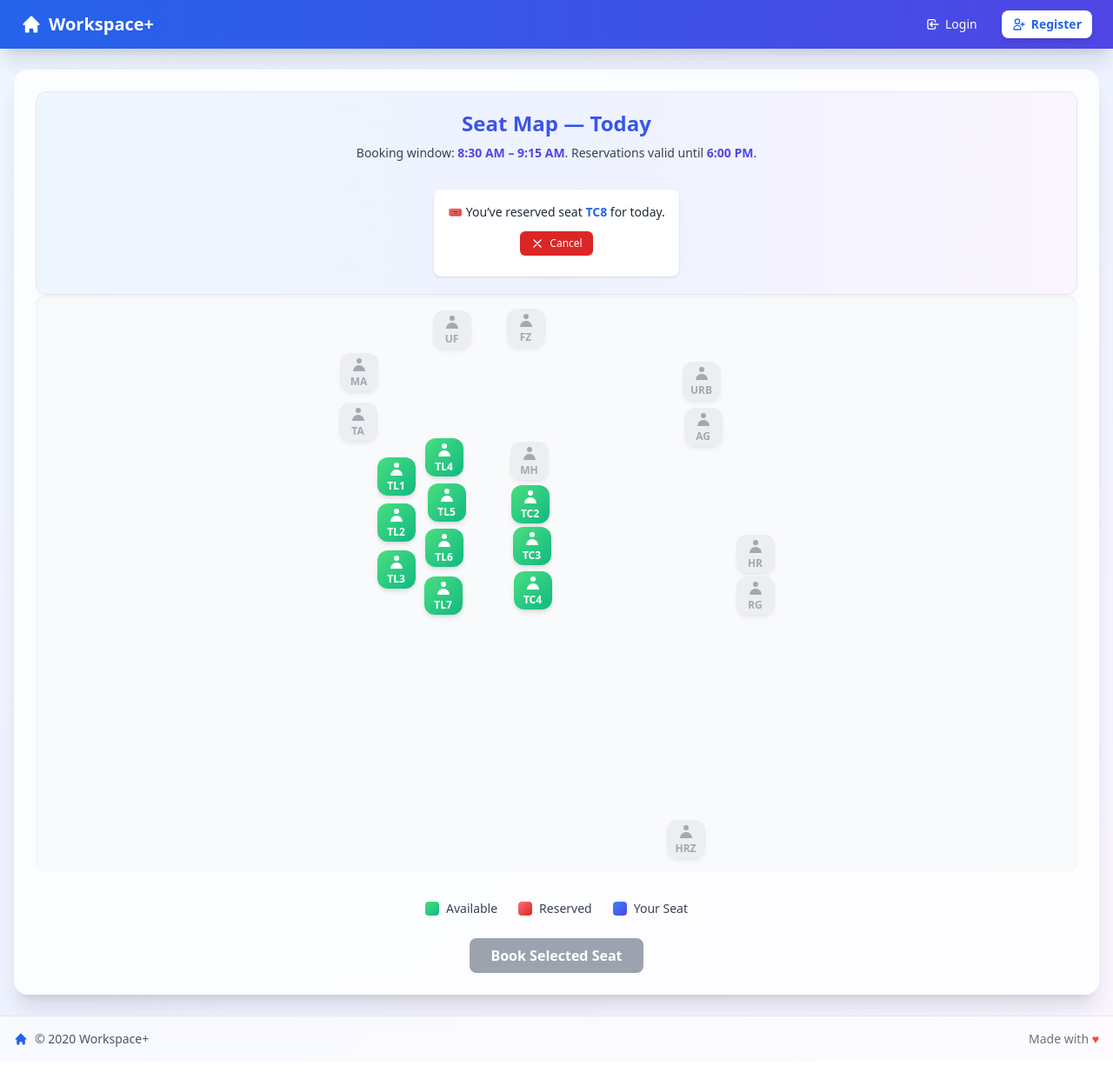
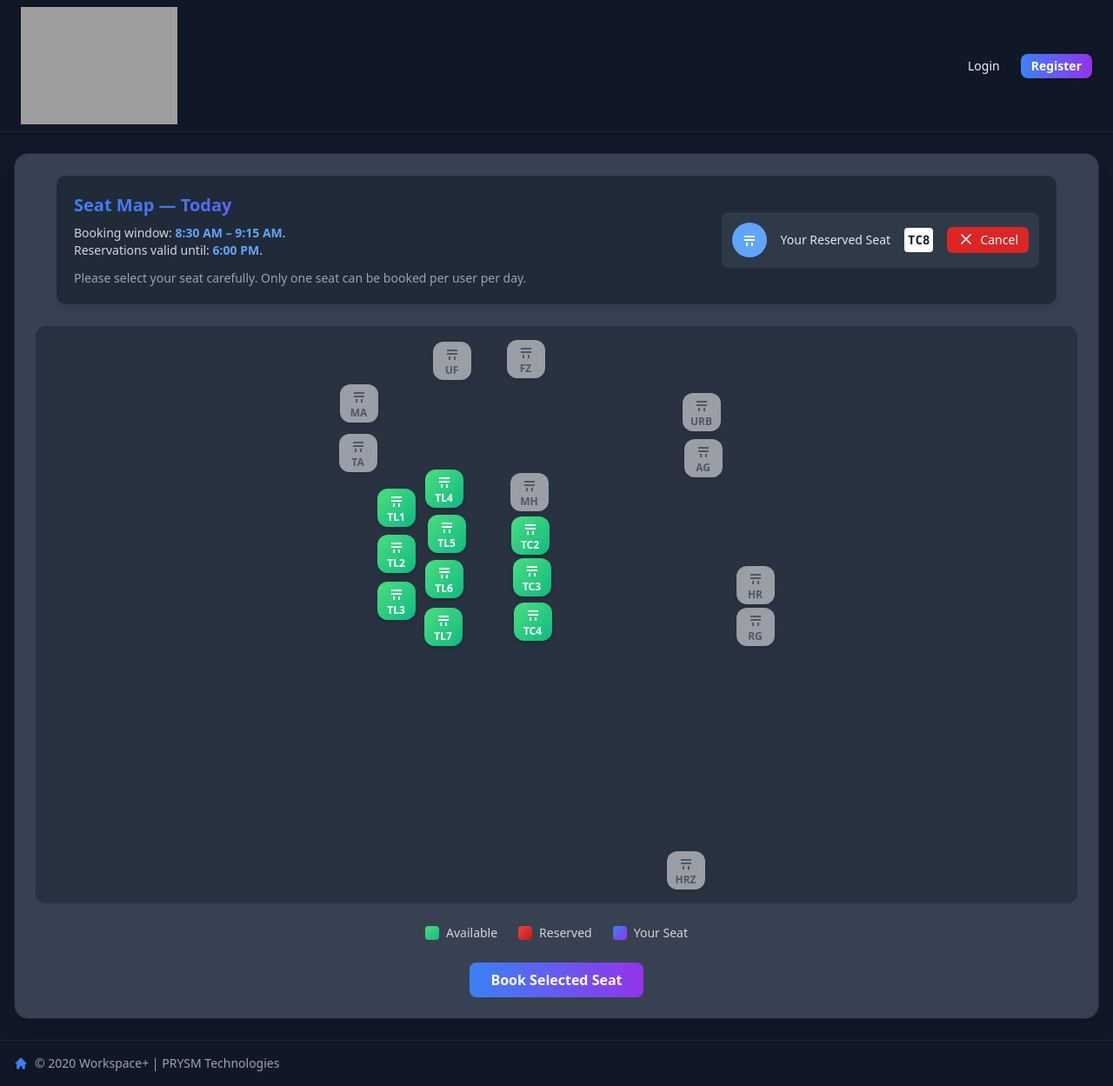
Before and after one commit to raheelize/workspace-plus, a Django app: template seats_app/templates/index.html in a window 1280 px wide. Shown: the whole page at 87% size. Before the commit the page ends 1204 px from the top, so only its background shows below. Run offline with Django 5.2, Linux system fonts and the light colour scheme; data comes from the database, SQL or seed files in the repository; the template is opened without the code that fills it: values that come from a table or form of the project are taken from there, most other values are stand-ins (such as "Sample title", 1, 10 or a date in 2020); some libraries are stand-ins or nearby versions; grey boxes are pictures that could not be loaded.

Commit message:
UI updates & reset reservations schedular

```diff
--- a/seats_app/templates/base.html
+++ b/seats_app/templates/base.html
@@ -1,123 +1,174 @@
 {% load static %}
 <!DOCTYPE html>
-<html lang="en">
+<html lang="en" class="scroll-smooth">
 <head>
     <meta charset="UTF-8">
     <meta name="viewport" content="width=device-width, initial-scale=1.0">
     <title>{% block title %}Workspace+{% endblock %}</title>
+
+    <!-- TailwindCSS -->
     <script src="https://cdn.tailwindcss.com"></script>
+
+    <style>
+      /* Gradient text for headings */
+      .text-gradient {
+        background: linear-gradient(90deg, #3b82f6, #8b5cf6);
+        -webkit-background-clip: text;
+        -webkit-text-fill-color: transparent;
+      }
+      /* Toast animation */
+      @keyframes slide-down {
+        from { opacity: 0; transform: translateY(-15px); }
+        to { opacity: 1; transform: translateY(0); }
+      }
+      .animate-slide-down { animation: slide-down 0.3s ease-out; }
+    </style>
 </head>
-<body class="bg-gradient-to-br from-blue-50 via-indigo-50 to-purple-50 min-h-screen flex flex-col">
+<body class="bg-gray-900 text-gray-100 min-h-screen flex flex-col">
 
 <!-- Navbar -->
-    <nav class="bg-gradient-to-r from-blue-600 to-indigo-600 text-white shadow-xl backdrop-blur-sm">
-        <div class="container mx-auto px-4 sm:px-6 py-3">
-            <div class="flex justify-between items-center">
-                <!-- Logo/Brand -->
-                <a href="{% url 'seats:index' %}" class="flex items-center gap-2 hover:opacity-90 transition-opacity">
-                    <svg class="w-6 h-6" fill="currentColor" viewBox="0 0 20 20">
-                        <path d="M10.707 2.293a1 1 0 00-1.414 0l-7 7a1 1 0 001.414 1.414L4 10.414V17a1 1 0 001 1h2a1 1 0 001-1v-2a1 1 0 011-1h2a1 1 0 011 1v2a1 1 0 001 1h2a1 1 0 001-1v-6.586l.293.293a1 1 0 001.414-1.414l-7-7z"/>
-                    </svg>
-                    <span class="text-lg sm:text-xl font-bold">Workspace+</span>
+<nav class="bg-gray-900/90 backdrop-blur-md border-b border-gray-800 shadow-md">
+  <div class="container mx-auto px-4 sm:px-6 py-2 flex justify-between items-center">
+
+    <!-- Logo -->
+    <a href="{% url 'seats:index' %}" class="flex items-center">
+      <img src="{% static 'images/workspace-plus-logo.png' %}" alt="Logo" class="w-[180px] h-auto object-contain">
     </a>
 
-                <!-- Auth Section -->
-                <div class="flex items-center gap-2 sm:gap-4">
+    <!-- Mobile menu button -->
+    <div class="sm:hidden">
+      <button id="mobile-menu-btn" class="text-gray-200 hover:text-white focus:outline-none">
+        <svg class="w-6 h-6" fill="none" stroke="currentColor" viewBox="0 0 24 24">
+          <path stroke-linecap="round" stroke-linejoin="round" stroke-width="2" d="M4 6h16M4 12h16M4 18h16"/>
+        </svg>
+      </button>
+    </div>
+
+    <!-- Desktop Auth Section -->
+    <div class="hidden sm:flex items-center gap-2 sm:gap-3">
       {% if user.is_authenticated %}
-                        <div class="hidden sm:flex items-center gap-2 bg-white/10 backdrop-blur-sm px-3 py-1.5 rounded-lg">
+        <div class="flex items-center gap-2">
+
+          {% if user.is_superuser %}
+          <!-- Admin Dropdown -->
+          <div class="relative" id="admin-dropdown">
+            <button class="flex items-center gap-2 bg-white/10 backdrop-blur-sm px-3 py-1 rounded-lg hover:bg-white/20 transition">
+              <svg class="w-4 h-4" fill="currentColor" viewBox="0 0 20 20">
+                <path fill-rule="evenodd" d="M10 9a3 3 0 100-6 3 3 0 000 6zm-7 9a7 7 0 1114 0H3z" clip-rule="evenodd"/>
+              </svg>
+              <span class="text-sm font-medium">{{ user.username }}</span>
+              <svg id="admin-arrow" class="w-3 h-3 mt-1 transition-transform duration-200" fill="none" stroke="currentColor" viewBox="0 0 24 24">
+                <path stroke-linecap="round" stroke-linejoin="round" stroke-width="2" d="M19 9l-7 7-7-7"/>
+              </svg>
+            </button>
+            <div id="admin-menu" class="absolute right-0 mt-2 w-40 bg-gray-800 text-gray-100 rounded-lg shadow-lg hidden">
+              <a href="{% url 'seats:admin_map' %}" class="block px-4 py-2 hover:bg-gray-700">Seat Map</a>
+            </div>
+          </div>
+          {% else %}
+          <!-- Regular User -->
+          <div class="hidden sm:flex items-center gap-2 bg-white/10 backdrop-blur-sm px-3 py-1 rounded-lg">
             <svg class="w-4 h-4" fill="currentColor" viewBox="0 0 20 20">
               <path fill-rule="evenodd" d="M10 9a3 3 0 100-6 3 3 0 000 6zm-7 9a7 7 0 1114 0H3z" clip-rule="evenodd"/>
             </svg>
             <span class="text-sm font-medium">{{ user.username }}</span>
           </div>
+          {% endif %}
+
+          <!-- Logout -->
           <a href="{% url 'logout' %}"
-                           class="flex items-center gap-1.5 bg-red-500 hover:bg-red-600 text-white px-3 py-1.5 rounded-lg text-sm font-medium transition-all hover:scale-105 shadow-md">
+             class="flex items-center gap-1.5 bg-red-600 hover:bg-red-700 text-white px-3 py-1 rounded-lg text-sm font-medium transition-all hover:scale-105 shadow">
             <svg class="w-4 h-4" fill="none" stroke="currentColor" viewBox="0 0 24 24">
               <path stroke-linecap="round" stroke-linejoin="round" stroke-width="2" d="M17 16l4-4m0 0l-4-4m4 4H7m6 4v1a3 3 0 01-3 3H6a3 3 0 01-3-3V7a3 3 0 013-3h4a3 3 0 013 3v1"/>
             </svg>
             <span class="hidden sm:inline">Logout</span>
           </a>
+
+        </div>
       {% else %}
-                        <a href="{% url 'login' %}"
-                           class="flex items-center gap-1.5 hover:bg-white/10 px-3 py-1.5 rounded-lg text-sm font-medium transition-all">
-                            <svg class="w-4 h-4" fill="none" stroke="currentColor" viewBox="0 0 24 24">
-                                <path stroke-linecap="round" stroke-linejoin="round" stroke-width="2" d="M11 16l-4-4m0 0l4-4m-4 4h14m-5 4v1a3 3 0 01-3 3H6a3 3 0 01-3-3V7a3 3 0 013-3h7a3 3 0 013 3v1"/>
-                            </svg>
-                            <span class="hidden sm:inline">Login</span>
-                        </a>
-                        <a href="{% url 'register' %}"
-                           class="flex items-center gap-1.5 bg-white text-blue-600 px-3 py-1.5 rounded-lg text-sm font-semibold hover:bg-blue-50 transition-all hover:scale-105 shadow-md">
-                            <svg class="w-4 h-4" fill="none" stroke="currentColor" viewBox="0 0 24 24">
-                                <path stroke-linecap="round" stroke-linejoin="round" stroke-width="2" d="M18 9v3m0 0v3m0-3h3m-3 0h-3m-2-5a4 4 0 11-8 0 4 4 0 018 0zM3 20a6 6 0 0112 0v1H3v-1z"/>
-                            </svg>
-                            <span class="hidden sm:inline">Register</span>
-                        </a>
+        <a href="{% url 'login' %}" class="flex items-center gap-1.5 hover:bg-white/10 px-3 py-1 rounded-lg text-sm font-medium transition">Login</a>
+        <a href="{% url 'register' %}" class="flex items-center gap-1.5 bg-gradient-to-r from-blue-500 to-purple-600 text-white px-3 py-1 rounded-lg text-sm font-semibold hover:from-blue-600 hover:to-purple-700 transition-all shadow">Register</a>
       {% endif %}
     </div>
   </div>
+
+  <!-- Mobile Menu -->
+  <div id="mobile-menu" class="sm:hidden hidden mt-2 px-4 pb-2 space-y-2 text-gray-200">
+    {% if user.is_authenticated %}
+    <a href="#" class="block px-3 py-2 text-white transition">{{ request.user.username}}</a>
+      {% if user.is_superuser %}
+        <a href="{% url 'seats:admin_map' %}" class="block px-3 py-2 rounded-lg hover:bg-gray-800 transition">Seat Map</a>
+      {% endif %}
+      <a href="{% url 'logout' %}" class="block px-3 py-2 rounded-lg bg-red-600 hover:bg-red-700 text-white transition">Logout</a>
+    {% else %}
+      <a href="{% url 'login' %}" class="block px-3 py-2 rounded-lg hover:bg-gray-800 transition">Login</a>
+      <a href="{% url 'register' %}" class="block px-3 py-2 rounded-lg bg-gradient-to-r from-blue-500 to-purple-600 text-white hover:from-blue-600 hover:to-purple-700 transition">Register</a>
+    {% endif %}
   </div>
 </nav>
 
 <!-- Main Content -->
 <main class="flex-1 container mx-auto px-4 py-6">
-        {% block content %}
-        {% endblock %}
+  {% block content %}{% endblock %}
 </main>
 
 <!-- Footer -->
-    <footer class="bg-white/60 backdrop-blur-sm border-t border-gray-200 mt-auto">
-        <div class="container mx-auto px-4 py-4">
-            <div class="flex flex-col sm:flex-row justify-between items-center gap-2 text-sm text-gray-600">
+<footer class="bg-gray-900/90 backdrop-blur-sm border-t border-gray-800 mt-auto">
+  <div class="container mx-auto px-4 py-4 flex flex-col sm:flex-row justify-between items-center gap-2 text-sm text-gray-400">
     <div class="flex items-center gap-2">
-                    <svg class="w-4 h-4 text-blue-600" fill="currentColor" viewBox="0 0 20 20">
+      <svg class="w-4 h-4 text-blue-500" fill="currentColor" viewBox="0 0 20 20">
         <path d="M10.707 2.293a1 1 0 00-1.414 0l-7 7a1 1 0 001.414 1.414L4 10.414V17a1 1 0 001 1h2a1 1 0 001-1v-2a1 1 0 011-1h2a1 1 0 011 1v2a1 1 0 001 1h2a1 1 0 001-1v-6.586l.293.293a1 1 0 001.414-1.414l-7-7z"/>
       </svg>
-                    <span>&copy; {{ now|date:"Y" }} Workspace+</span>
-                </div>
-                <span class="text-gray-500">Made with <span class="text-red-500">♥</span></span>
+      <span>&copy; {{ now|date:"Y" }} Workspace+ | PRYSM Technologies </span>
     </div>
   </div>
 </footer>
+
+<!-- Scripts -->
 <script>
-    function showToast(message, type = "info") {
-  const colors = {
-    success: "bg-green-600",
-    error: "bg-red-600",
-    info: "bg-blue-600",
-    warning: "bg-yellow-500",
-  };
+  // Toggle Mobile Menu
+  const mobileBtn = document.getElementById('mobile-menu-btn');
+  const mobileMenu = document.getElementById('mobile-menu');
+  mobileBtn.addEventListener('click', () => mobileMenu.classList.toggle('hidden'));
 
+  // Toggle Admin Dropdown
+  const adminBtn = document.querySelector('#admin-dropdown button');
+  const adminMenu = document.getElementById('admin-menu');
+  const adminArrow = document.getElementById('admin-arrow');
+  if(adminBtn) {
+    adminBtn.addEventListener('click', () => {
+      adminMenu.classList.toggle('hidden');
+      adminArrow.classList.toggle('rotate-180');
+    });
+    document.addEventListener('click', e => {
+      if (!document.getElementById('admin-dropdown').contains(e.target)) {
+        adminMenu.classList.add('hidden');
+        adminArrow.classList.remove('rotate-180');
+      }
+    });
+  }
+
+  // Toast helpers
+  function showToast(message, type="info") {
+    const colors = { success:"bg-green-600", error:"bg-red-600", info:"bg-blue-600", warning:"bg-yellow-500" };
     let container = document.getElementById("toast-container");
-  if (!container) {
+    if(!container){
       container = document.createElement("div");
-    container.id = "toast-container";
-    container.className = `
-      fixed top-5 left-1/2 transform -translate-x-1/2 z-[9999]
-      flex flex-col items-center space-y-2
-    `;
+      container.id="toast-container";
+      container.className="fixed top-5 left-1/2 transform -translate-x-1/2 z-[9999] flex flex-col items-center space-y-2";
       document.body.appendChild(container);
     }
-
     const toast = document.createElement("div");
-  toast.className = `
-    text-white text-sm px-4 py-2 rounded-lg shadow-lg max-w-xs text-center
-    ${colors[type] || colors.info} animate-slide-down
-  `;
+    toast.className=`text-white text-sm px-4 py-2 rounded-lg shadow-lg max-w-xs text-center ${colors[type]||colors.info} animate-slide-down`;
     toast.textContent = message;
     container.appendChild(toast);
-
-  setTimeout(() => {
-    toast.classList.add("opacity-0", "-translate-y-2");
-    setTimeout(() => toast.remove(), 400);
-  }, 2500);
+    setTimeout(() => { toast.classList.add("opacity-0","-translate-y-2"); setTimeout(()=>toast.remove(),400); }, 2500);
   }
 
-// 🔒 Get Django CSRF token
-function getCookie(name) {
+  function getCookie(name){
     const value = document.cookie.match("(^|;)\\s*" + name + "\\s*=\\s*([^;]+)");
     return value ? value.pop() : "";
   }
-
   const csrftoken = getCookie("csrftoken");
 </script>
 </body>
--- a/seats_app/templates/index.html
+++ b/seats_app/templates/index.html
@@ -1,71 +1,81 @@
 {% extends 'base.html' %}
-{% block title %}Seat Map{% endblock %}
+{% block title %}Book your seat | Workspace+{% endblock %}
 
 {% block content %}
-<div class="bg-white/80 backdrop-blur-sm rounded-2xl shadow-xl p-6 border border-white/20">
-<!-- 🎯 Compact Seat Reservation Header -->
-<div class="bg-gradient-to-r from-blue-50 via-indigo-50 to-purple-50 rounded-xl shadow-sm p-5 text-center border border-gray-200">
+<div class="bg-gray-700 backdrop-blur-md rounded-2xl shadow-xl p-6 border border-gray-800">
 
-  <!-- 🏷️ Header -->
-  <h1 class="text-xl md:text-2xl font-bold mb-2 text-transparent bg-clip-text bg-gradient-to-r from-indigo-600 to-blue-600">
+  <!-- 🎯 Seat Reservation Header - Full-width Responsive -->
+<div class="bg-gray-800/90 backdrop-blur-sm rounded-xl shadow-md p-4 md:p-5 border border-gray-700 w-full max-w-6xl mx-auto flex flex-col md:flex-row gap-4">
+
+  <!-- Left Column: Instructions / Info -->
+  <div class="flex-1 flex flex-col justify-center gap-2">
+    <h1 class="text-lg md:text-xl font-bold bg-gradient-to-r from-blue-500 to-purple-600 bg-clip-text text-transparent">
       Seat Map — Today
     </h1>
+    <p class="text-xs md:text-sm text-gray-300">
+      Booking window: <span class="font-semibold text-blue-400">8:30 AM – 9:15 AM</span>.<br>
+      Reservations valid until: <span class="font-semibold text-blue-400">6:00 PM</span>.
+    </p>
+    <p class="text-xs md:text-sm text-gray-400 mt-1">
+      Please select your seat carefully. Only one seat can be booked per user per day.
+    </p>
+  </div>
 
-  <!-- 🕓 Info -->
-  <p class="text-xs md:text-sm text-gray-700 mb-4">
-    Booking window: <span class="font-semibold text-indigo-600">8:30 AM – 9:15 AM</span>.
-    Reservations valid until <span class="font-semibold text-indigo-600">6:00 PM</span>.
-  </p>
+  <!-- Right Column: Reservation / Fallback -->
+  <div class="flex-1 flex items-center justify-end">
+    {% if user_reservation %}
+    <div class="flex items-center gap-3 md:gap-4 bg-gray-700/70 rounded-lg p-3 shadow-sm text-gray-200 text-sm w-full md:w-auto">
 
-  <!-- 🧾 Reservation Info -->
-  <div class="mt-4 bg-white rounded-lg shadow p-4 inline-block min-w-[240px]">
-    {% if user_reservation %}
-      <p class="text-gray-800 text-sm">
-        🎟️ You’ve reserved seat
-        <span class="text-blue-600 font-semibold">{{ user_reservation.seat.code }}</span>
-        for today.
-      </p>
+      <!-- Seat Icon -->
+      <div class="flex items-center justify-center w-8 h-8 md:w-10 md:h-10 bg-blue-400 text-white rounded-full shadow">
+        <svg class="w-5 h-5 mb-0.5" fill="currentColor" viewBox="0 0 20 20">
+            <path d="M4 10h12v2H4v-2zm0-4h12v2H4V6zm2 8h2v4H6v-4zm6 0h2v4h-2v-4z"/>
+        </svg>
+      </div>
+      <h4>Your Reserved Seat</h4>
+      <!-- Seat Code -->
+      <span class="font-bold text-gray-900 bg-white rounded p-1 font-mono">{{ user_reservation.seat.code }}</span>
 
       <!-- Cancel Button -->
       <button id="cancel-reservation-btn"
-              class="mt-3 inline-flex items-center gap-1.5 bg-red-600 hover:bg-red-700 text-white text-xs font-medium px-3 py-1.5 rounded-md shadow-sm transition-all duration-200">
-        <svg xmlns="http://www.w3.org/2000/svg" class="h-4 w-4" fill="none" viewBox="0 0 24 24" stroke="currentColor">
-          <path stroke-linecap="round" stroke-linejoin="round" stroke-width="2" d="M6 18L18 6M6 6l12 12" />
+              class="inline-flex items-center gap-1.5 bg-red-600 hover:bg-red-700 text-white px-2 md:px-3 py-1 rounded-md shadow-sm text-xs md:text-sm transition-all duration-200">
+        <svg class="w-5 h-5 mb-0.5" fill="none" stroke="currentColor" viewBox="0 0 24 24">
+            <path stroke-linecap="round" stroke-linejoin="round" stroke-width="2" d="M6 18L18 6M6 6l12 12"/>
         </svg>
-        Cancel
+
+        <span class="hidden md:inline">Cancel</span>
       </button>
+
+    </div>
     {% else %}
-      <p class="text-gray-700 text-sm">
-        💺 You haven’t booked a seat yet.
+    <!-- Fallback / No Reservation -->
+    <p class="text-gray-400 text-sm md:text-right w-full md:w-auto">
+      <svg class="w-5 h-5 mb-0.5" fill="currentColor" viewBox="0 0 20 20">
+            <path d="M4 10h12v2H4v-2zm0-4h12v2H4V6zm2 8h2v4H6v-4zm6 0h2v4h-2v-4z"/>
+        </svg>You haven't booked a seat yet.
     </p>
     {% endif %}
-
-    <p id="selected-seat-display" class="text-blue-600 font-medium mt-2 text-sm"></p>
-  </div>
   </div>
 
+</div>
 
   <!-- 🪑 Seat Map -->
   {% if seats %}
   <div id="seat-map-container"
-     class="flex justify-center items-center w-full overflow-x-auto bg-gray-50 rounded-xl shadow-inner p-4">
+       class="flex justify-center items-center w-full overflow-x-auto bg-gray-800/60 rounded-xl shadow-inner p-4 mt-6">
     <div id="seat-map-wrapper" class="relative inline-block min-w-max">
-    <div
-      id="seat-map"
-      class="relative rounded-xl mx-auto"
-      style="transform-origin: top center;"
-    >
+      <div id="seat-map" class="relative rounded-xl mx-auto" style="transform-origin: top center;">
         {% for seat in seats %}
           <div
             class="absolute flex items-center justify-center rounded-xl font-bold transition-all duration-300 ease-out seat-item shadow-md
               {% if not seat.is_active %}
-              bg-gray-300 cursor-not-allowed opacity-50
+                bg-red-200 cursor-not-allowed opacity-50
               {% elif not seat.is_reservable %}
                 bg-gray-200 text-gray-500 cursor-not-allowed opacity-60
               {% elif seat.is_reserved and seat.user == request.user %}
-              bg-gradient-to-br from-blue-500 to-indigo-600 text-white ring-4 ring-blue-300 shadow-lg
+                bg-gradient-to-br from-blue-500 to-purple-600 text-white ring-4 ring-blue-400 shadow-lg
               {% elif seat.is_reserved %}
-              bg-gradient-to-br from-red-400 to-red-600 text-white cursor-not-allowed
+                bg-gradient-to-br from-red-500 to-red-700 text-white cursor-not-allowed
               {% else %}
                 bg-gradient-to-br from-green-400 to-emerald-500 text-white cursor-pointer hover:scale-125 hover:shadow-2xl hover:from-green-500 hover:to-emerald-600
               {% endif %}"
@@ -77,8 +87,9 @@
           >
             <div class="flex flex-col items-center justify-center">
                 <svg class="w-5 h-5 mb-0.5" fill="currentColor" viewBox="0 0 20 20">
-              <path d="M10 9a3 3 0 100-6 3 3 0 000 6zm-7 9a7 7 0 1114 0H3z"/>
+                    <path d="M4 10h12v2H4v-2zm0-4h12v2H4V6zm2 8h2v4H6v-4zm6 0h2v4h-2v-4z"/>
                 </svg>
+
               <span class="seat-label text-xs font-semibold">{{ seat.code }}</span>
             </div>
           </div>
@@ -87,26 +98,24 @@
     </div>
   </div>
   {% else %}
-<p class="text-center text-gray-500 mt-8">No seat data available.</p>
+  <p class="text-center text-gray-400 mt-8">No seat data available.</p>
   {% endif %}
 
   <!-- 🧩 Legend -->
-  <div class="flex justify-center mt-8 space-x-6">
+  <div class="flex justify-center mt-6 space-x-6 text-gray-300">
     <div class="flex items-center space-x-2">
       <div class="w-4 h-4 bg-gradient-to-br from-green-400 to-emerald-500 rounded"></div>
-      <span class="text-sm text-gray-700">Available</span>
+      <span class="text-sm">Available</span>
     </div>
     <div class="flex items-center space-x-2">
-      <div class="w-4 h-4 bg-gradient-to-br from-red-400 to-red-600 rounded"></div>
-      <span class="text-sm text-gray-700">Reserved</span>
+      <div class="w-4 h-4 bg-gradient-to-br from-red-500 to-red-700 rounded"></div>
+      <span class="text-sm">Reserved</span>
     </div>
     <div class="flex items-center space-x-2">
-      <div class="w-4 h-4 bg-gradient-to-br from-blue-500 to-indigo-600 rounded"></div>
-      <span class="text-sm text-gray-700">Your Seat</span>
+      <div class="w-4 h-4 bg-gradient-to-br from-blue-500 to-purple-600 rounded"></div>
+      <span class="text-sm">Your Seat</span>
     </div>
   </div>
-
-
 
   <!-- 🚀 Booking Form -->
   <div class="mt-6 flex justify-center">
@@ -116,7 +125,7 @@
       <button
         type="submit"
         id="book-btn"
-        class="bg-blue-600 hover:bg-blue-700 text-white font-semibold py-2 px-6 rounded-lg disabled:bg-gray-400 disabled:cursor-not-allowed transition-all duration-300"
+        class="bg-gradient-to-r from-blue-500 to-purple-600 hover:from-blue-600 hover:to-purple-700 text-white font-semibold py-2 px-6 rounded-lg disabled:bg-gray-600 disabled:cursor-not-allowed transition-all duration-300"
         disabled
       >
         <span id="btn-text">Book Selected Seat</span>
@@ -124,7 +133,6 @@
     </form>
   </div>
 </div>
-
 <!-- 🧠 Seat Map JS -->
 <script>
 document.addEventListener('DOMContentLoaded', () => {
@@ -194,7 +202,7 @@
     const seatCode = seat.querySelector('.seat-label').textContent;
     bookBtn.disabled = false;
     seatInput.value = seat.dataset.seatId;
-    selectedSeatDisplay.textContent = `Seat ${seatCode} selected`;
+    // selectedSeatDisplay.textContent = `Seat ${seatCode} selected`;
     btnText.textContent = `Confirm Seat ${seatCode}`;
   });
 });
@@ -202,11 +210,21 @@
 
 
 function resetUI() {
-  document.getElementById("selected-seat-id").value = "";
-  document.getElementById("selected-seat-display").textContent = "";
-  document.getElementById("book-btn").disabled = true;
+    const seatDisplay = document.getElementById("selected-seat-display");
+    if (seatDisplay) seatDisplay.textContent = "";
+
+    const seatInput = document.getElementById("selected-seat-id");
+    if (seatInput) seatInput.value = "";
+
+    const bookBtn = document.getElementById("book-btn");
+    if (bookBtn) bookBtn.disabled = true;
+
     document.querySelectorAll(".seat-item").forEach(el => {
-    el.classList.remove("seat-selected", "ring-4", "ring-blue-400", "scale-110", "from-blue-500", "to-indigo-600", "from-red-400", "to-red-600");
+        el.classList.remove(
+            "seat-selected", "ring-4", "ring-blue-400",
+            "scale-110", "from-blue-500", "to-indigo-600",
+            "from-red-400", "to-red-600"
+        );
         el.classList.add("from-green-400", "to-emerald-500");
     });
 }
@@ -245,7 +263,7 @@
 
     const data = await res.json();
     if (res.ok) {
-      showToast(`✅ Seat ${data.seat_code} booked successfully!`, "success");
+      showToast(`✅ Seat booked successfully!`, "success");
       resetUI();
       setTimeout(() => location.reload(), 1000);
     } else showToast(data.error || "Booking failed.", "error");
```
Also changed, not shown: seats_app/templates/registration/login.html (+31 -22 lines), seats_app/templates/registration/register.html (+36 -26 lines). Lines whose indentation alone changed are shown as unchanged.
